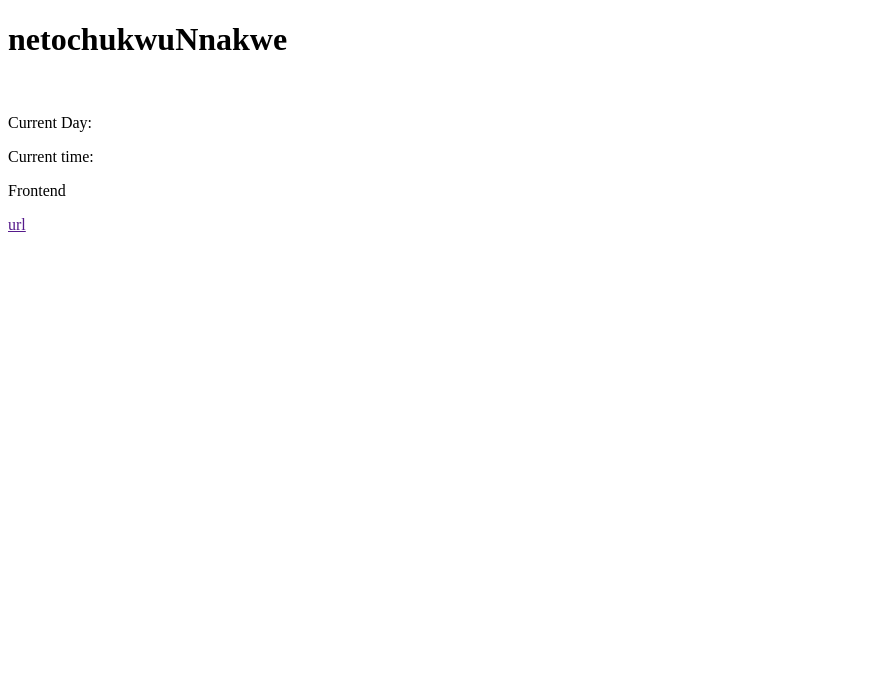
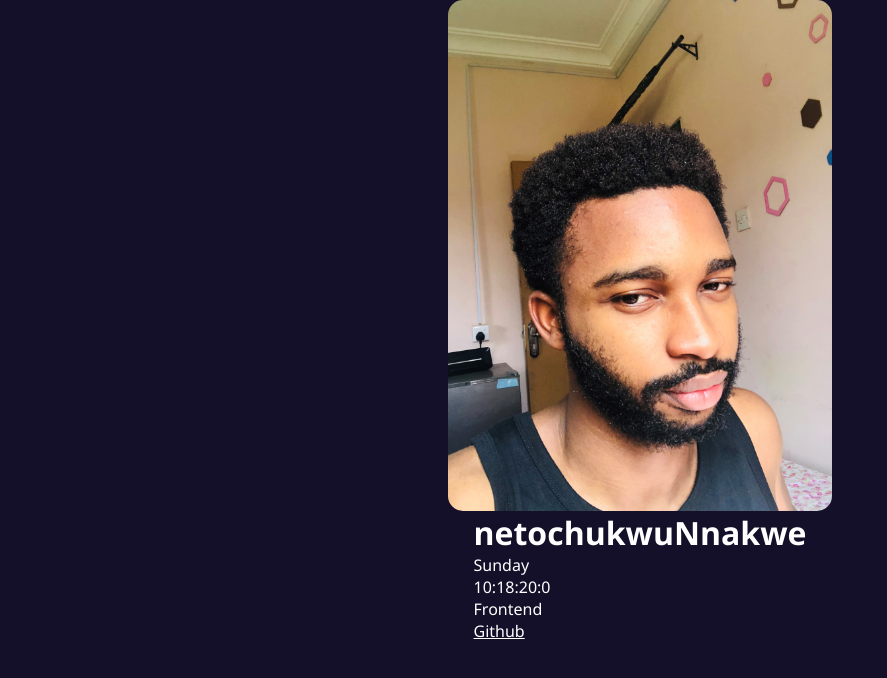
Before and after one commit to netonnakwe/hngx-task-one, a plain HTML site: page task-one.html in a window 1280 px wide. Shown: the whole page, without its empty margins (0-887 px from the left). Drawn offline with Linux system fonts and the light colour scheme.

Commit message:
Add styles and link js file correctly

```diff
--- a/styles.css
+++ b/styles.css
@@ -0,0 +1,16 @@
+* {
+    margin: 0;
+    padding: 0;
+    box-sizing: border-box;
+    background-color: #141029;
+    color: white;
+    font-family:'Segoe UI', Tahoma, Geneva, Verdana, sans-serif;
+}
+img {
+    border-radius: 15px;
+}
+.container {
+    display: flex;
+    flex-direction: column;
+    align-items: center;
+}
--- a/task-one.html
+++ b/task-one.html
@@ -7,12 +7,21 @@
     <link rel="stylesheet" href="./styles.css">
 </head>
 <body>
-    <script src="./task-one.js"></script>
-    <h1 data-testid="slackUserName">netochukwuNnakwe</h1>
-    <img data-testid="slackDisplayImage" src="" alt=""/>
-    <p>Current Day: <span data-testid="currentDayOfTheWeek" id="currentDayOfTheWeek"></span></p>
-    <p>Current time: <span data-testid="currentUTCTime" id="currentUTCTime"></span></p>
-    <p data-testid="myTrack">Frontend</p>
-    <a href="" data-testid="githubURL">url</a>
+    <main>
+        <div class="container">
+            <img data-testid="slackDisplayImage" src="./assets/slack display photo.png" alt="Slack Display Image" width="30%"/>
+            <div>
+              <h1 data-testid="slackUserName">netochukwuNnakwe</h1>
+              <p data-testid="currentDayOfTheWeek" id="currentDayOfTheWeek"></p>
+              <p data-testid="currentUTCTime" id="currentUTCTime"></p>
+              <p data-testid="myTrack">Frontend</p>
+              <a href="https://github.com/netonnakwe/hngx-task-one" data-testid="githubURL">Github</a>
+            </div>
+
+        </div>
+
+    </main>
+
 </body>
+<script src="./task-one.js"></script>
 </html>
```
